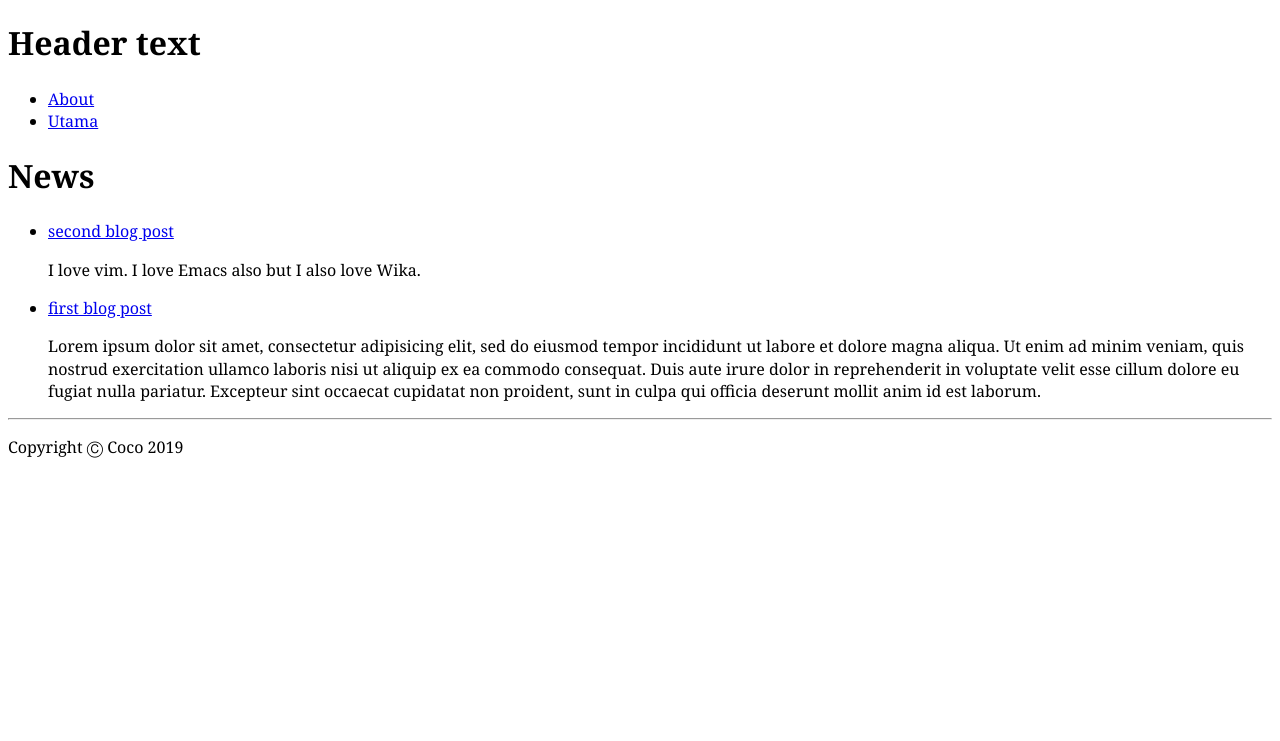
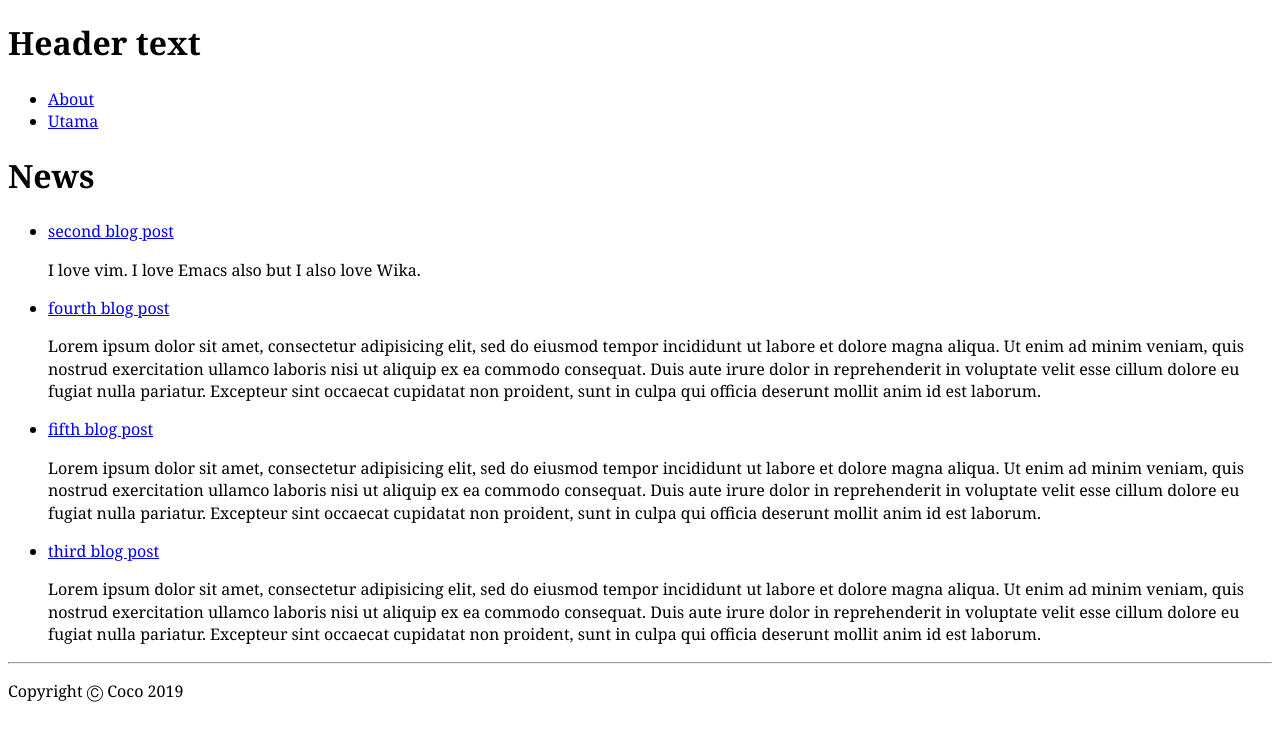
Before and after one commit to mangkokoo/mysite, a Jekyll site: the page built from news.html, in a window 1280 px wide. Shown: the top 741 px of the page. Built offline with Jekyll 4.4.1, drawn with Linux system fonts in a browser that asks for light colours; Markdown is read by kramdown in place of the engine named in the settings.

Commit message:
adding new post and limiting shown post in home

```diff
--- /dev/null
+++ b/_posts/2019-05-17-wika-cantik.md
@@ -0,0 +1,6 @@
+---
+title: third blog post
+layout: ""
+category: news
+---
+Lorem ipsum dolor sit amet, consectetur adipisicing elit, sed do eiusmod tempor incididunt ut labore et dolore magna aliqua. Ut enim ad minim veniam, quis nostrud exercitation ullamco laboris nisi ut aliquip ex ea commodo consequat. Duis aute irure dolor in reprehenderit in voluptate velit esse cillum dolore eu fugiat nulla pariatur. Excepteur sint occaecat cupidatat non proident, sunt in culpa qui officia deserunt mollit anim id est laborum.
--- /dev/null
+++ b/_posts/2019-05-17-wika-iren.md
@@ -0,0 +1,6 @@
+---
+title: fifth blog post
+layout: ""
+category: news
+---
+Lorem ipsum dolor sit amet, consectetur adipisicing elit, sed do eiusmod tempor incididunt ut labore et dolore magna aliqua. Ut enim ad minim veniam, quis nostrud exercitation ullamco laboris nisi ut aliquip ex ea commodo consequat. Duis aute irure dolor in reprehenderit in voluptate velit esse cillum dolore eu fugiat nulla pariatur. Excepteur sint occaecat cupidatat non proident, sunt in culpa qui officia deserunt mollit anim id est laborum.
--- /dev/null
+++ b/_posts/2019-05-17-wika-lovable.md
@@ -0,0 +1,6 @@
+---
+title: fourth blog post
+layout: ""
+category: news
+---
+Lorem ipsum dolor sit amet, consectetur adipisicing elit, sed do eiusmod tempor incididunt ut labore et dolore magna aliqua. Ut enim ad minim veniam, quis nostrud exercitation ullamco laboris nisi ut aliquip ex ea commodo consequat. Duis aute irure dolor in reprehenderit in voluptate velit esse cillum dolore eu fugiat nulla pariatur. Excepteur sint occaecat cupidatat non proident, sunt in culpa qui officia deserunt mollit anim id est laborum.
--- a/news.html
+++ b/news.html
@@ -6,7 +6,7 @@ layout: default
 
 <ul>
   <!-- you can change name "post" to anything and it won't make any diff -->
-  {% for post in site.posts %}
+  {% for post in site.posts limit:4 %}
   <li>
     <a href="{{post.url}}">
       {{post.title}}
```
Also changed, not shown: _posts/2019-05-16-hello.md (renamed from _posts/2019-05-17-hello.md).
